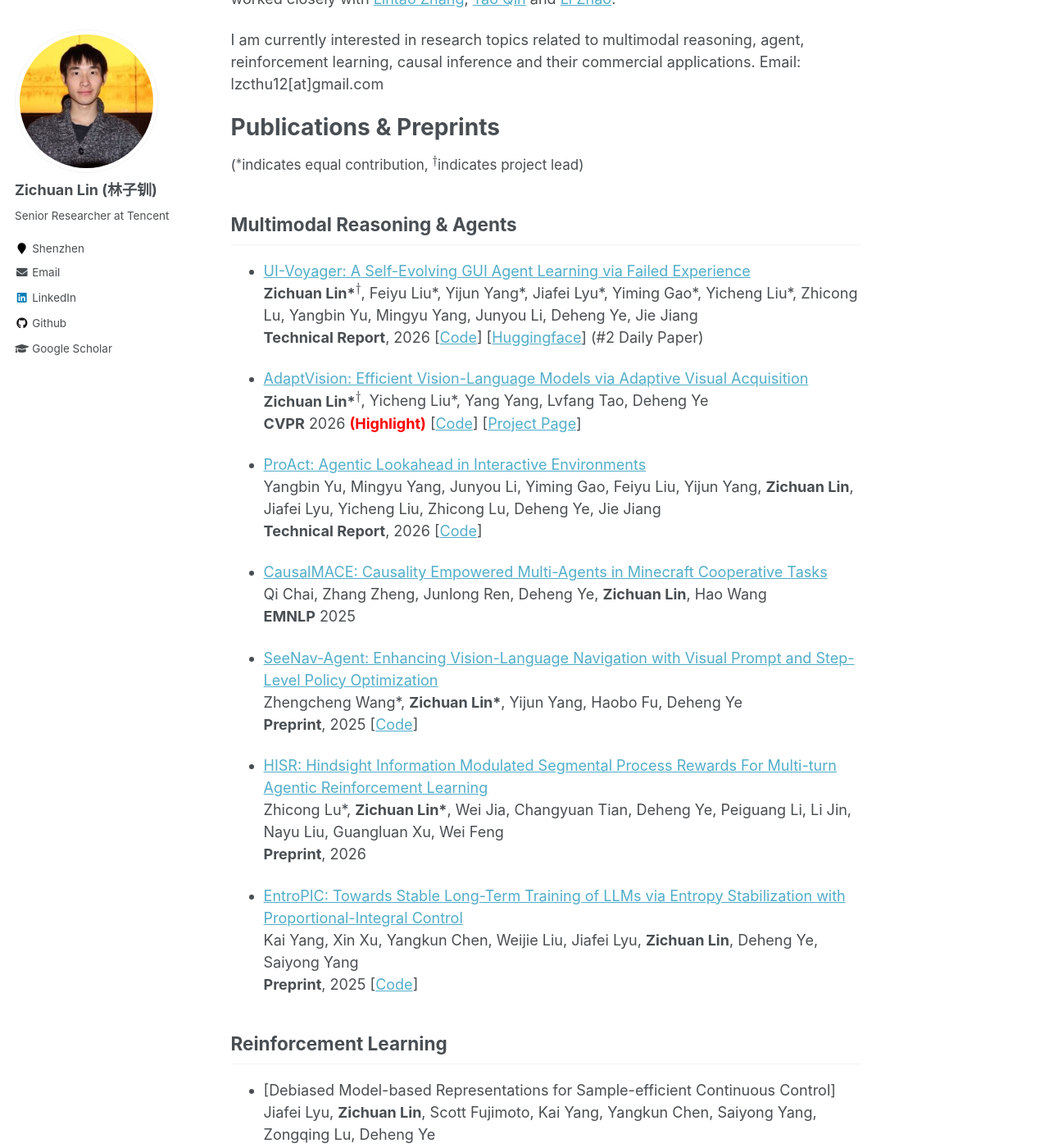
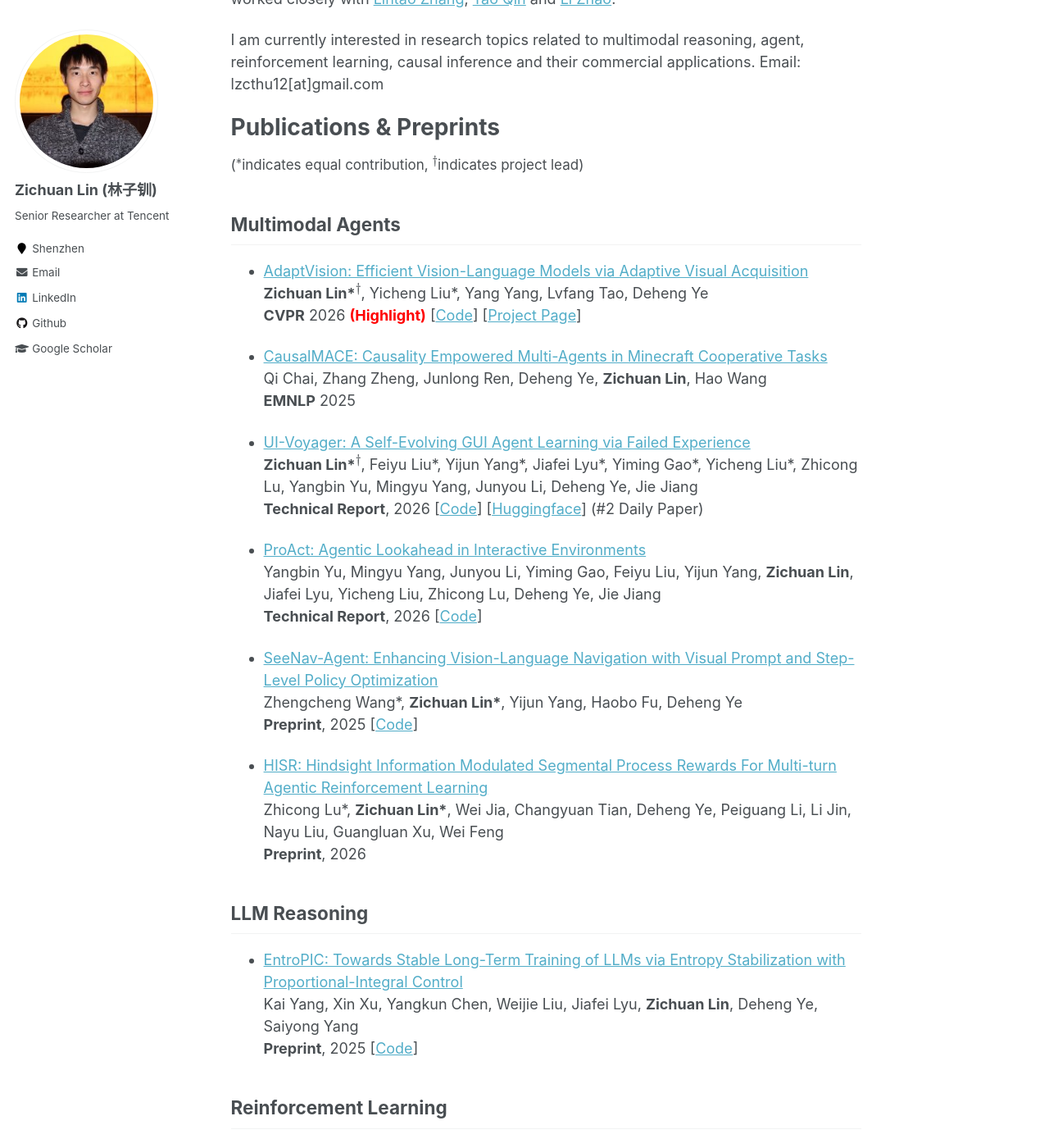
Before and after one commit to LinZichuan/linzichuan.github.io, a Jekyll site: the page built from _pages/about.md, in a window 1280 px wide and 1400 px high, scrolled down 307 px. Shown: the whole window at 82% size. Built offline with Jekyll 4.4.1, drawn with Linux system fonts in a browser that asks for light colours; formulas are drawn with MathJax 3; some of the changed lines change nothing that is shown.

Commit message:
Update about.md

```diff
--- a/_pages/about.md
+++ b/_pages/about.md
@@ -24,23 +24,23 @@ Publications & Preprints
 ======
 <span style="font-weight: normal; font-size: 17px">($^*$indicates equal contribution, $^{\dagger}$indicates project lead)</span>
 
-## Multimodal Reasoning & Agents
+## Multimodal Agents
+
+- [AdaptVision: Efficient Vision-Language Models via Adaptive Visual Acquisition](https://arxiv.org/abs/2512.03794) <br>
+**Zichuan Lin\*$^{\dagger}$**, Yicheng Liu\*, Yang Yang, Lvfang Tao, Deheng Ye <br>
+**CVPR** 2026 <span style="color: red;"><strong>(Highlight)</strong></span> [[Code](https://github.com/AdaptVision/AdaptVision)] [[Project Page](https://adaptvision.github.io/)]
+
+- [CausalMACE: Causality Empowered Multi-Agents in Minecraft Cooperative Tasks](https://arxiv.org/abs/2508.18797) <br>
+Qi Chai, Zhang Zheng, Junlong Ren, Deheng Ye, **Zichuan Lin**, Hao Wang <br>
+**EMNLP** 2025
 
 - [UI-Voyager: A Self-Evolving GUI Agent Learning via Failed Experience](https://arxiv.org/abs/2603.24533) <br>
 **Zichuan Lin\*$^{\dagger}$**, Feiyu Liu\*, Yijun Yang\*, Jiafei Lyu\*, Yiming Gao\*, Yicheng Liu\*, Zhicong Lu, Yangbin Yu, Mingyu Yang, Junyou Li, Deheng Ye, Jie Jiang <br>
 **Technical Report**, 2026 [[Code](https://github.com/ui-voyager/UI-Voyager)] [[Huggingface](https://huggingface.co/papers/2603.24533)] (#2 Daily Paper)
 
-- [AdaptVision: Efficient Vision-Language Models via Adaptive Visual Acquisition](https://arxiv.org/abs/2512.03794) <br>
-**Zichuan Lin\*$^{\dagger}$**, Yicheng Liu\*, Yang Yang, Lvfang Tao, Deheng Ye <br>
-**CVPR** 2026 <span style="color: red;"><strong>(Highlight)</strong></span> [[Code](https://github.com/AdaptVision/AdaptVision)] [[Project Page](https://adaptvision.github.io/)]
-
 - [ProAct: Agentic Lookahead in Interactive Environments](https://arxiv.org/abs/2602.05327) <br>
 Yangbin Yu, Mingyu Yang, Junyou Li, Yiming Gao, Feiyu Liu, Yijun Yang, **Zichuan Lin**, Jiafei Lyu, Yicheng Liu, Zhicong Lu, Deheng Ye, Jie Jiang <br>
 **Technical Report**, 2026 [[Code](https://github.com/GreatX3/ProAct)]
-
-- [CausalMACE: Causality Empowered Multi-Agents in Minecraft Cooperative Tasks](https://arxiv.org/abs/2508.18797) <br>
-Qi Chai, Zhang Zheng, Junlong Ren, Deheng Ye, **Zichuan Lin**, Hao Wang <br>
-**EMNLP** 2025
 
 - [SeeNav-Agent: Enhancing Vision-Language Navigation with Visual Prompt and Step-Level Policy Optimization](https://arxiv.org/abs/2512.02631) <br>
 Zhengcheng Wang\*, **Zichuan Lin\***, Yijun Yang, Haobo Fu, Deheng Ye <br>
@@ -49,6 +49,8 @@ Zhengcheng Wang\*, **Zichuan Lin\***, Yijun Yang, Haobo Fu, Deheng Ye <br>
 - [HISR: Hindsight Information Modulated Segmental Process Rewards For Multi-turn Agentic Reinforcement Learning](https://arxiv.org/abs/2603.18683) <br>
 Zhicong Lu\*, **Zichuan Lin\***, Wei Jia, Changyuan Tian, Deheng Ye, Peiguang Li, Li Jin, Nayu Liu, Guangluan Xu, Wei Feng <br>
 **Preprint**, 2026
+
+## LLM Reasoning
 
 - [EntroPIC: Towards Stable Long-Term Training of LLMs via Entropy Stabilization with Proportional-Integral Control](https://arxiv.org/abs/2511.15248) <br>
 Kai Yang, Xin Xu, Yangkun Chen, Weijie Liu, Jiafei Lyu, **Zichuan Lin**, Deheng Ye, Saiyong Yang <br>
```
